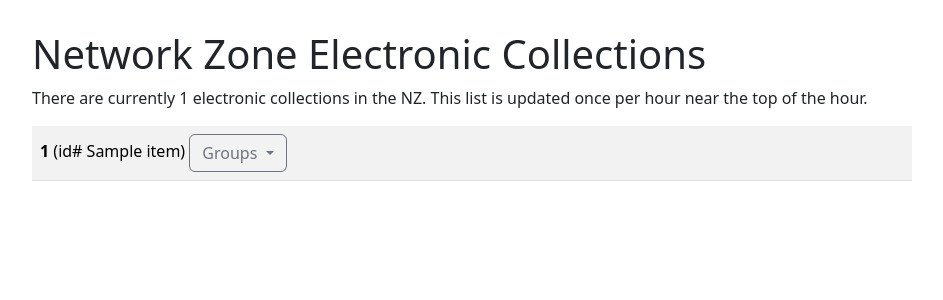
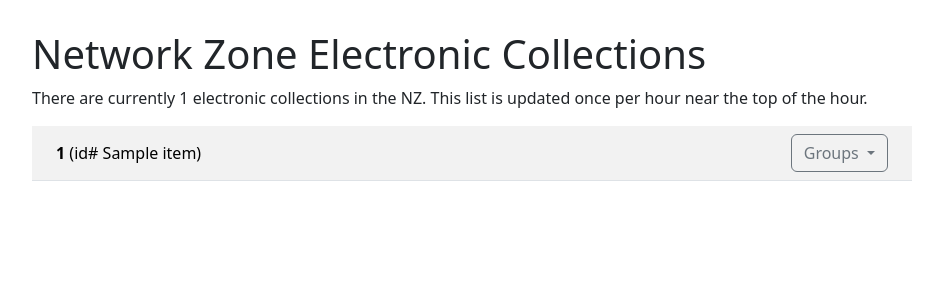
Before and after one commit to cuny-libraries/electronic-collections-web-app, a Flask app: template templates/index.html in a window 1280 px wide. Shown: the top 300 px of the page, without its empty margins (168-1111 px from the left). Run offline with Flask 3, Linux system fonts and the light colour scheme; the template is opened without the code that fills it: most values are stand-ins (such as "Sample title", 1, 10 or a date in 2020); lists and menus that the app fills with data are empty; parts of the project's set-up code (start-up, migrations or seed data) failed here and were passed over.

Commit message:
improved bootstrap for dropdown

```diff
--- a/templates/index.html
+++ b/templates/index.html
@@ -24,10 +24,12 @@
     <tbody>
       {% for item in data %}
       <tr>
-        <th scope="row">
-          <div class="fw-bold" style="display: inline-block">{{ item[0] }}</div>
-          <div class="fw-normal" style="display: inline-block">(id# {{ item[1] }})</div>
-          <div class="fw-normal dropdown" style="display: inline-block">
+        <th scope="row" class="d-flex align-items-center">
+          <div class="w-100 px-3">
+            <span class="fw-bold">{{ item[0] }}</span>
+            <span class="fw-normal">(id# {{ item[1] }})</span>
+          </div>
+          <div class="fw-normal dropdown px-3 flex-shrink-1">
             <button class="btn btn-outline-secondary dropdown-toggle" type="button" data-bs-toggle="dropdown">
               Groups
             </button>
```
